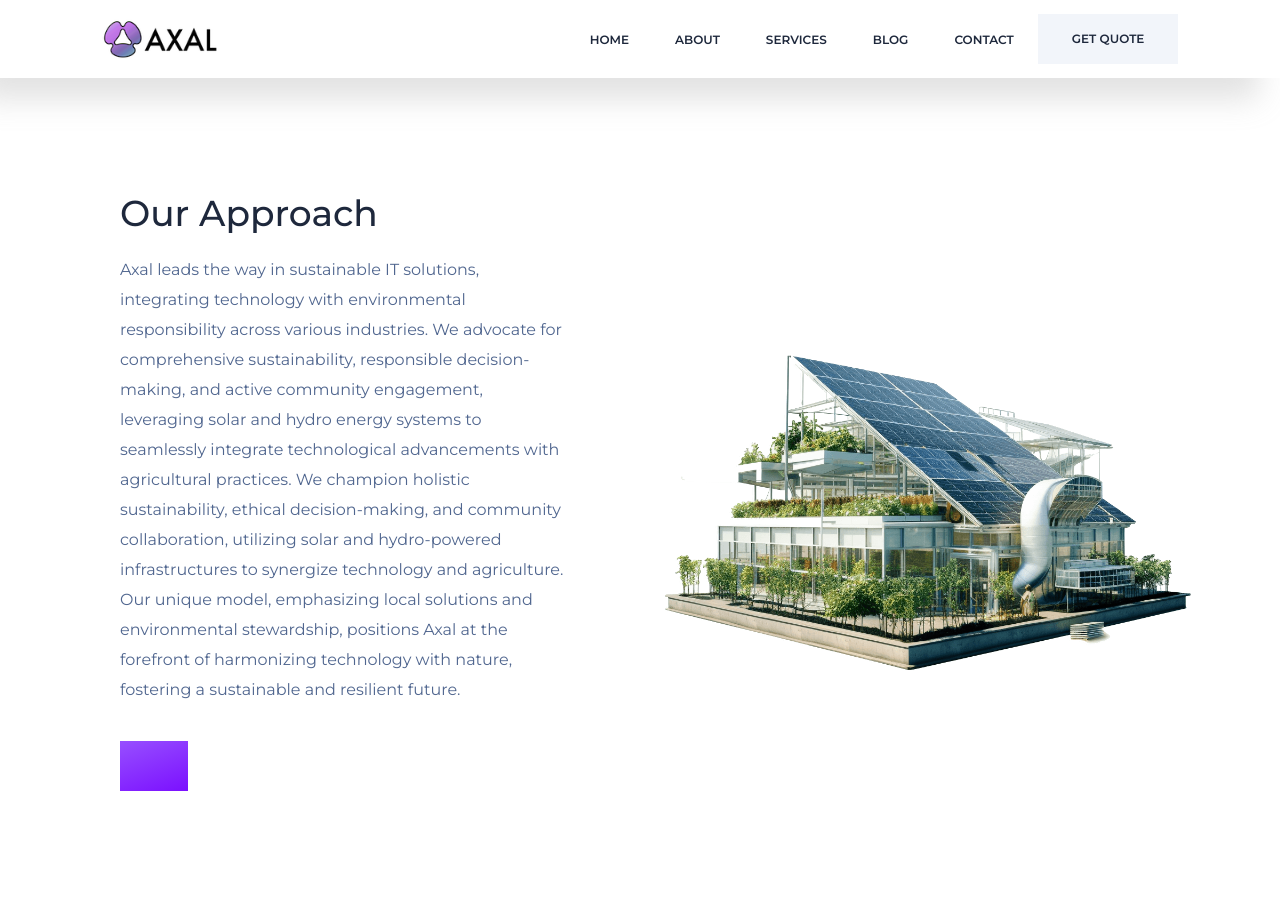
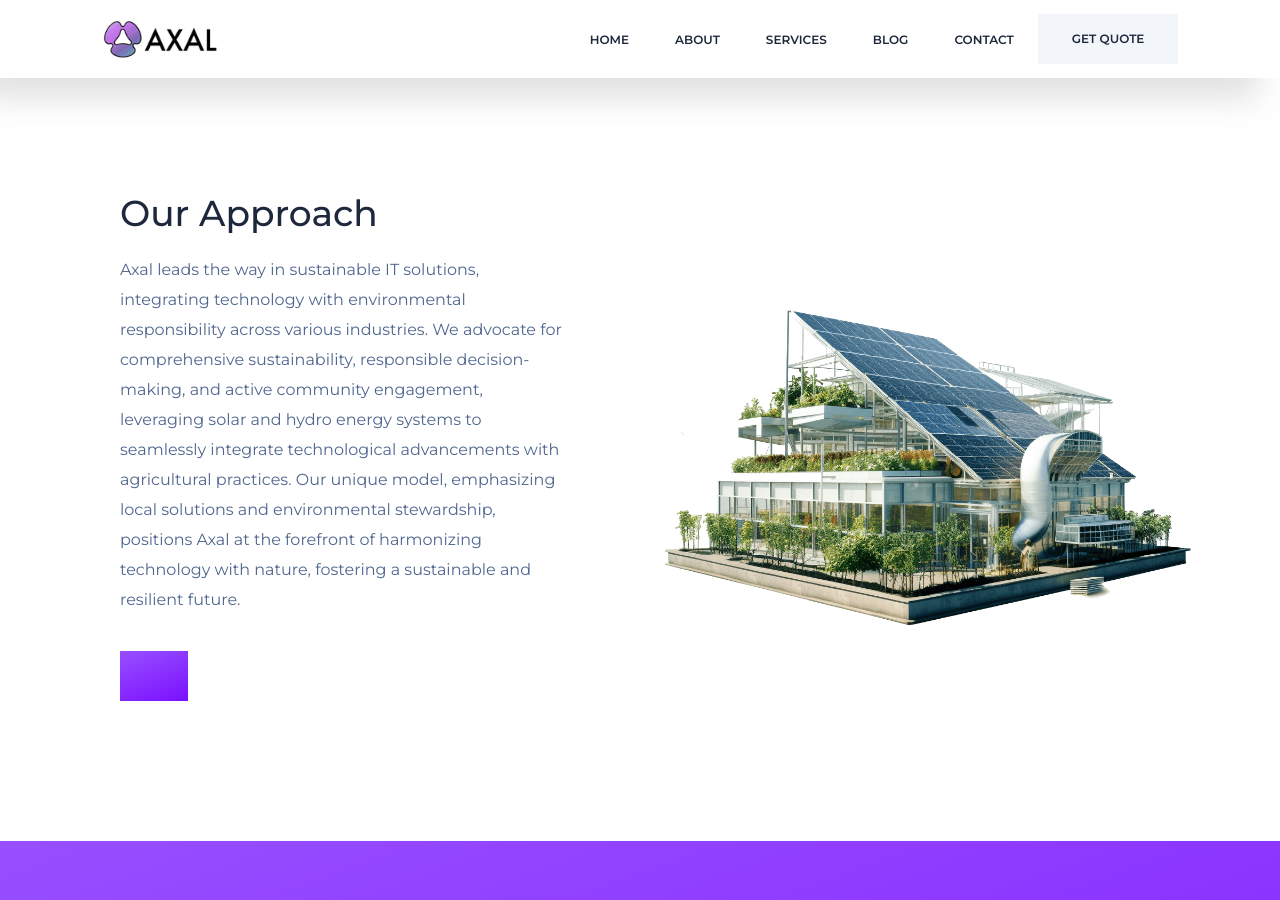
Before and after one commit to Tokenomic-org/test, a Jekyll site: the page built from about.html, in a window 1280 px wide and 900 px high, scrolled down 266 px. Built offline with Jekyll 4.4.1, drawn with Linux system fonts in a browser that asks for light colours.

Commit message:
Update about.yml

```diff
--- a/_data/about.yml
+++ b/_data/about.yml
@@ -1,5 +1,6 @@
 about_title: 'Our Approach'
-about_descript: 'Axal leads the way in sustainable IT solutions, integrating technology with environmental responsibility across various industries. We advocate for comprehensive sustainability, responsible decision-making, and active community engagement, leveraging solar and hydro energy systems to seamlessly integrate technological advancements with agricultural practices. We champion holistic sustainability, ethical decision-making, and community collaboration, utilizing solar and hydro-powered infrastructures to synergize technology and agriculture. Our unique model, emphasizing local solutions and environmental stewardship, positions Axal at the forefront of harmonizing technology with nature, fostering a sustainable and resilient future.'
+about_descript: 'Axal leads the way in sustainable IT solutions, integrating technology with environmental responsibility across various industries.
+We advocate for comprehensive sustainability, responsible decision-making, and active community engagement, leveraging solar and hydro energy systems to seamlessly integrate technological advancements with agricultural practices. Our unique model, emphasizing local solutions and environmental stewardship, positions Axal at the forefront of harmonizing technology with nature, fostering a sustainable and resilient future.'
 browse_free_btn_text: ''
 browse_free_btn_link: ''
 image: 'img/about-img.png'
```
